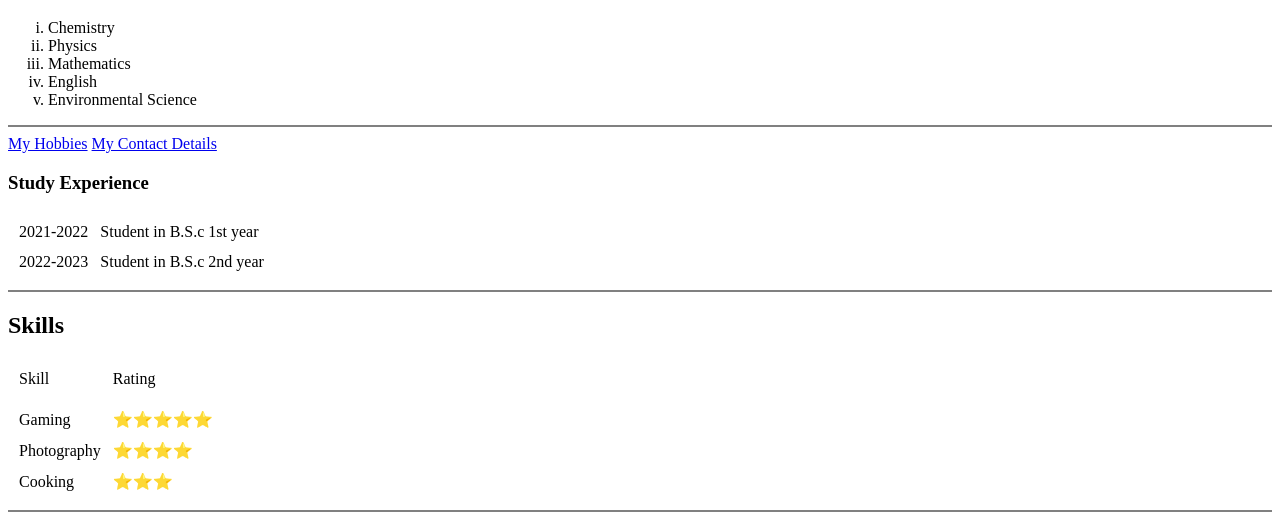
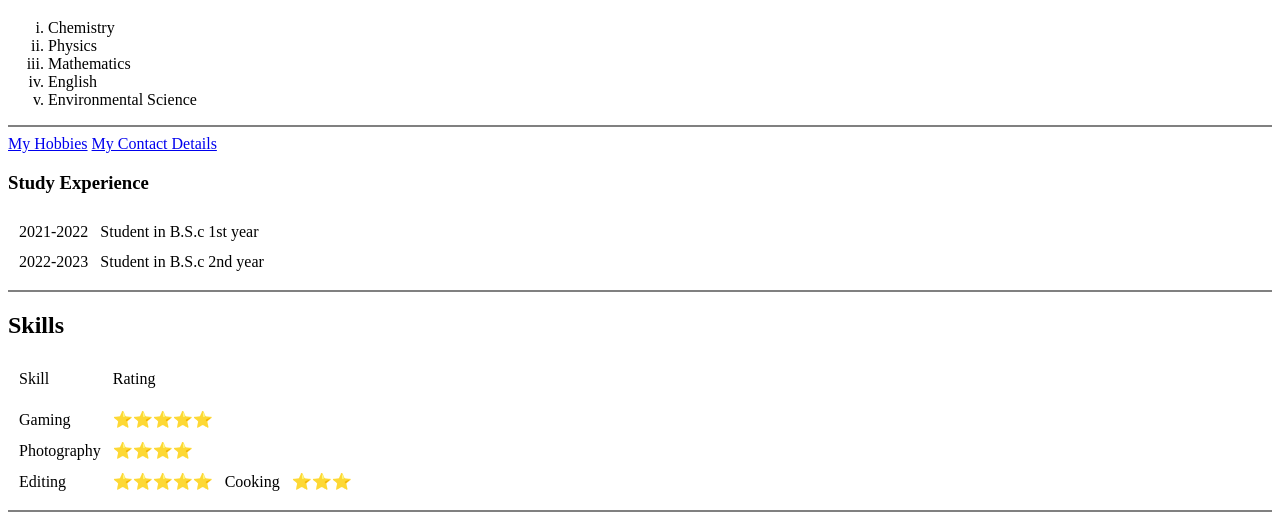
Before and after one commit to UdAy34481/cv, a plain HTML site: page index.html in a window 1280 px wide. Shown: the part 548-1068 px from the top of the page. Drawn offline with Linux system fonts and the light colour scheme.

Commit message:
Update index.html

```diff
--- a/index.html
+++ b/index.html
@@ -64,7 +64,8 @@
         <td>Photography</td><td>⭐⭐⭐⭐</td>
       </tr>
 <tr>
-    <td>Cooking</td><td>⭐⭐⭐</td>
+  <td>Editing</td> <td>⭐⭐⭐⭐⭐</td>
+  <td>Cooking</td><td>⭐⭐⭐</td>
 </tr>
 </table>
 <hr ="6" noshade>
```
